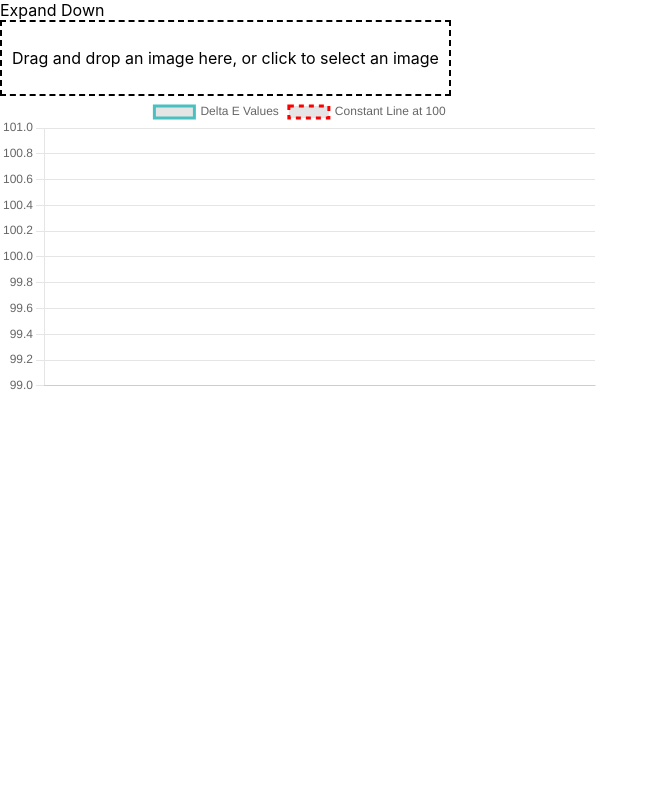
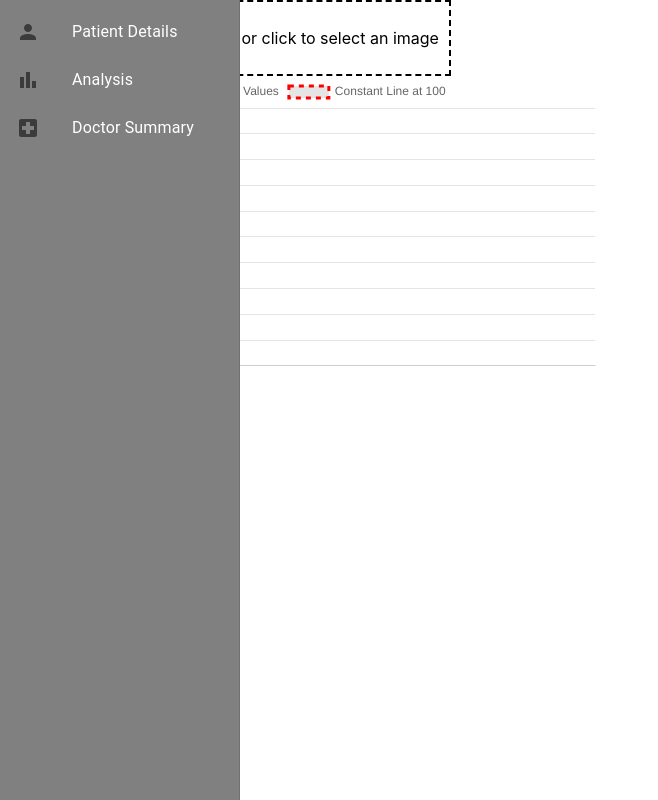
Before and after one commit to shaharAka/Chaim, a Next.js app: page /upload in a window 1280 px wide. Shown: the whole page, without its empty margins (0-658 px from the left). Built offline with nearby package versions, Linux system fonts and the light colour scheme.

Commit message:
Update upload.js

```diff
--- a/pages/upload.js
+++ b/pages/upload.js
@@ -1,9 +1,10 @@
 import React, { useState } from 'react';
 import ImageSegmentor from '../components/ImageSegmentor.js';
+import LeftMenu from '../components/leftMenu';
 import { Button } from '@mui/material';
 import { Line } from 'react-chartjs-2';
-// You can import simple-statistics to perform linear regression
 import { linearRegression } from 'simple-statistics';
+
 export default function UploadPage() {
   const [imageSegmentors, setImageSegmentors] = useState([0]);
   const [segmentationComplete, setSegmentationComplete] = useState(false);
@@ -19,25 +20,24 @@ export default function UploadPage() {
       },
       {
         label: 'Constant Line at 100',
-        data: new Array(10).fill(100), // Assuming you have at most 10 data points
+        data: new Array(10).fill(100),
         fill: false,
         borderColor: 'red',
-        borderDash: [5, 5], // This creates a dashed line
+        borderDash: [5, 5],
         tension: 0,
       }
     ],
   });
-  // Handler to add a new ImageSegmentor component
+
   const addImageSegmentor = () => {
     setImageSegmentors([...imageSegmentors, imageSegmentors.length]);
     setSegmentationComplete(false);
   };
-  // Callback to mark segmentation as complete and update plot data
+
   const handleSegmentationComplete = (deltaE, filename) => {
     setPlotData(prevData => {
       const newLabels = [...prevData.labels, `Segment ${filename}`];
       const newData = [...prevData.datasets[0].data, deltaE];
-      // Compute linear regression
       const linearFit = linearRegression(newData.map((y, x) => [x, y]));
       const linearData = newLabels.map((_, x) => linearFit.m * x + linearFit.b);
       return {
@@ -47,7 +47,7 @@ export default function UploadPage() {
             ...prevData.datasets[0],
             data: newData,
           },
-          prevData.datasets[1], // Keep the constant line
+          prevData.datasets[1],
           {
             label: 'Linear Fit',
             data: linearData,
@@ -62,21 +62,12 @@ export default function UploadPage() {
   };
 
   return (
+    <div style={{ display: 'flex' }}>
+      <LeftMenu />
       <div>
         <div style={{ display: 'flex' }}>
           {imageSegmentors.map((segmentor, index) => (
             <div key={index} style={{ marginRight: '16px' }}>
-
-
-
-
-
-
-
-          Expand Down
-
-
-
               <ImageSegmentor onSegmentationComplete={handleSegmentationComplete} />
             </div>
           ))}
@@ -91,8 +82,9 @@ export default function UploadPage() {
             </Button>
           )}
         </div>
-    <div style={{ width: '600px', height: '300px' }}> {/* Set the constant width and height here */}
+        <div style={{ width: '600px', height: '300px' }}>
           <Line data={plotData} />
+        </div>
       </div>
     </div>
   );
```
Lines whose indentation alone changed are shown as unchanged.
